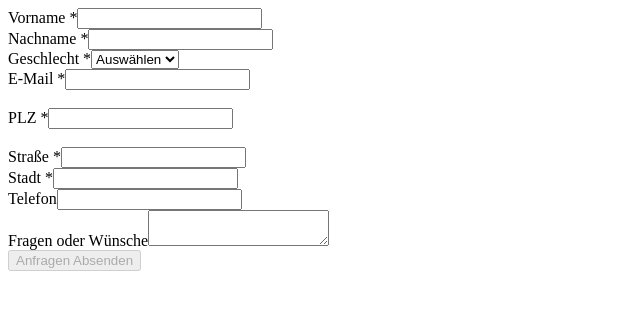
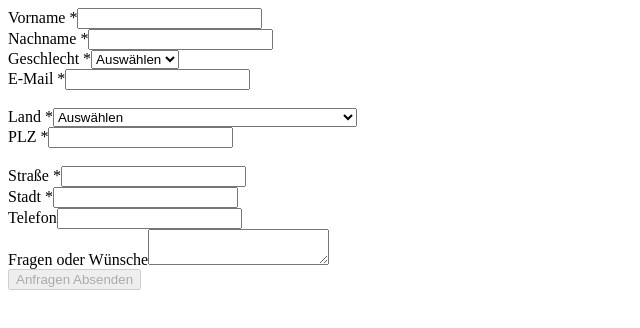
Before and after one commit to TimBluesWin/seitenalm-klon, an Angular app: page / in a window 1280 px wide. Shown: the top 328 px of the page, without its empty margins (0-640 px from the left). Built offline with nearby package versions, Linux system fonts and the light colour scheme.

Commit message:
Art der Commit: Feature
Ergänzung des Comboboxs für Landauswahl.

```diff
--- a/src/app/app.component.html
+++ b/src/app/app.component.html
@@ -81,6 +81,26 @@
   </div>
   <br />
 
+  <!-- Label für Land -->
+  <label for="land" class="form-label required">Land</label>
+  <select formControlName="land">
+    <!-- Ich ergänze den "Auswählen" Befehl in dem Auswahlfeld (mit leerem Wert) -->
+    <option value="" selected>Auswählen</option>
+    <option *ngFor="let land of laenderList" [ngValue]="land.alpha2">
+      {{ land.name }}
+    </option>
+  </select>
+  <br>
+
+
+  <!-- Fehlernachricht anzeigen, wenn Land nicht ausgefüllt ist-->
+  <!-- Die Fehler wird angezeigt, nur wenn das Feld geklickt hat -->
+  <div
+  *ngIf="anmeldungForm.controls.land.invalid && (anmeldungForm.controls.land.dirty || anmeldungForm.controls.land.touched)"
+  >
+    Wählen Sie ein Land aus.
+  </div>
+
   <!-- Label für Postleitzahl -->
   <label for="plz" class="form-label required">PLZ</label>
   <!-- Eingabefeld für PLZ (mit HTML Validierung). Erlaub nur 4 Zahlen. -->
--- a/src/app/app.component.ts
+++ b/src/app/app.component.ts
@@ -5,6 +5,10 @@ import { FormGroup, FormControl } from "@angular/forms";
 import { Validators } from "@angular/forms";
 import { FormsModule, ReactiveFormsModule } from "@angular/forms";
 import { CommonModule } from "@angular/common";
+import laender from '../assets/countries-de.json';
+// Ich entschiede mich, die Länderliste von einer JSON-Datei zu importieren.
+// Diese Datei bekomme ich von dieser Website: https://stefangabos.github.io/world_countries/
+// Ich habe auch das Kosovo manuell hinzugefügt, weil es nicht in der Liste war.
 
 
 /**
@@ -28,6 +32,8 @@ import { CommonModule } from "@angular/common";
   imports: [CommonModule, ReactiveFormsModule, FormsModule]
 })
 export class AppComponent {
+
+  laenderList = laender;
   // Titel für diese Applikation.
   title = "seitenalm";
   // Die Auswahloptionen für Geschlecht.
@@ -60,6 +66,8 @@ export class AppComponent {
     stadt: new FormControl("", [Validators.required]),
     // Form Control für Email. Es ist erforderlich, und Angular hat eine Built-In Validierung für E-Mail.
     email: new FormControl("", [Validators.required, Validators.email]),
+    // Form Control für Land. Es ist erforderlich.
+    land: new FormControl("", [Validators.required]),
     // Form Control für PLZ. Es ist erforderlich, und sie muss 4 Zahlen haben.
     // Eigentlich glaube ich besser, wenn die PLZ nicht 4 Zahlen muss.
     // Ein Beispiel: In Deutschland hat die PLZ 5 Digits.
```
